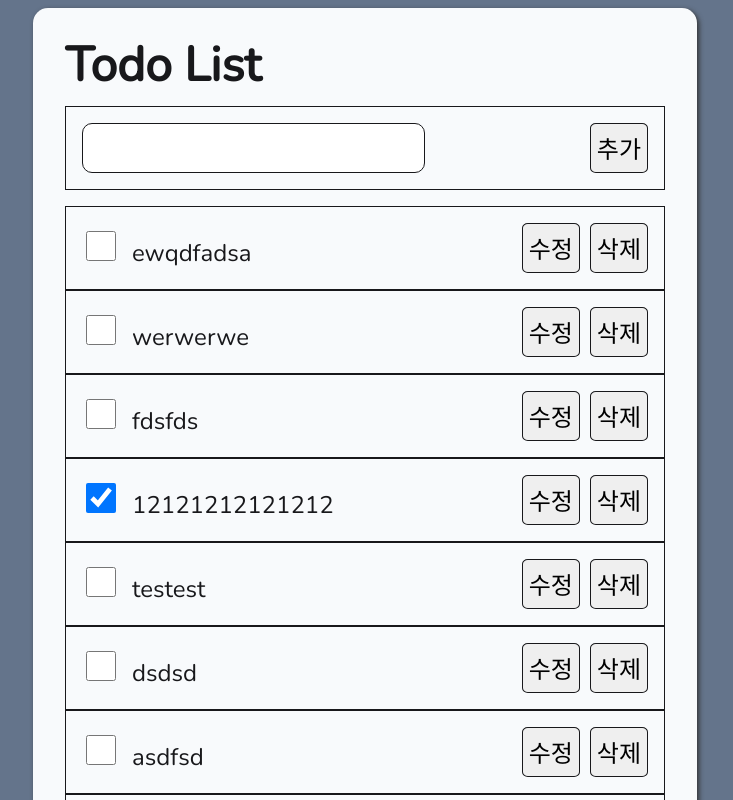
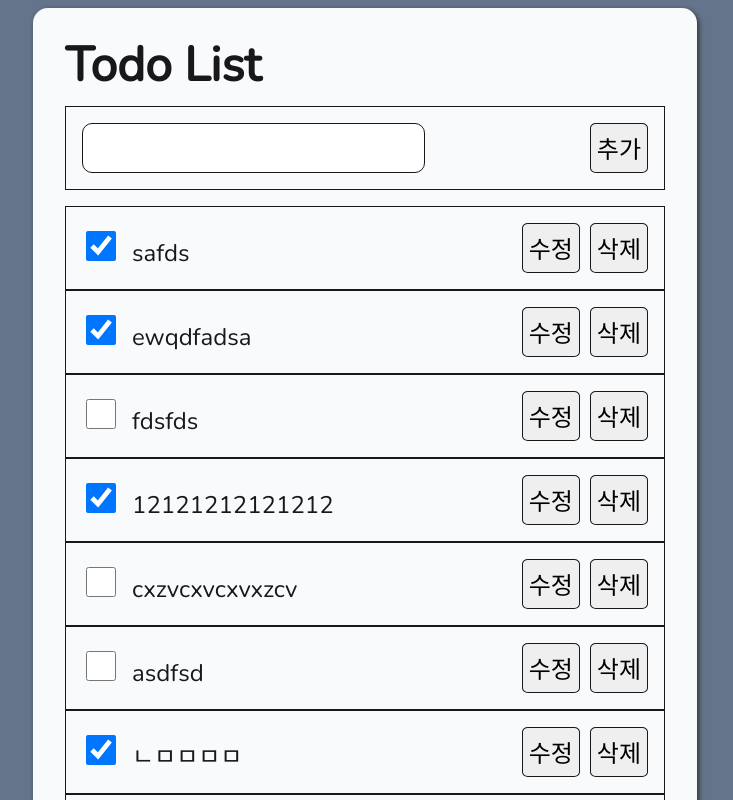
Before and after one commit to soyeon102/react-query-todo, a React (Create React App) app: page / in a window 1280 px wide. Shown: the top 800 px of the page, without its empty margins (275-1008 px from the left). Built offline with nearby package versions, Linux system fonts and the light colour scheme; data requests are answered from the project's data file.

Commit message:
TodoList 정리

```diff
--- a/db.json
+++ b/db.json
@@ -25,15 +25,9 @@
     },
     {
       "userId": "userId",
-      "title": "dsdsd",
+      "title": "cxzvcxvcxvxzcv",
       "completed": false,
       "id": 37
-    },
-    {
-      "userId": "userId",
-      "title": "testest",
-      "completed": false,
-      "id": 38
     },
     {
       "userId": "userId",
@@ -49,15 +43,15 @@
     },
     {
       "userId": "userId",
-      "title": "werwerwe",
-      "completed": false,
-      "id": 42
+      "title": "ewqdfadsa",
+      "completed": true,
+      "id": 43
     },
     {
       "userId": "userId",
-      "title": "ewqdfadsa",
-      "completed": false,
-      "id": 43
+      "title": "safds",
+      "completed": true,
+      "id": 44
     }
   ]
 }
--- a/src/features/todos/Todo.js
+++ b/src/features/todos/Todo.js
@@ -1,5 +1,5 @@
 import React from 'react';
-import { useQuery, useMutation, useQueryClient } from 'react-query';
+import { useMutation, useQueryClient } from 'react-query';
 import { updateTodo, editTodo, deleteTodo } from '../../api/todosApi';
 import { useState } from 'react';
 
@@ -19,7 +19,6 @@
   const editTodoMutation = useMutation(editTodo, {
     onSuccess: (data) => {
       setIsEdit(!isEdit);
-      // console.log('edit data!!!!!', data);
       queryClient.invalidateQueries('todos');
     },
   });
--- a/src/features/todos/TodoList.js
+++ b/src/features/todos/TodoList.js
@@ -2,13 +2,7 @@
 import NewTodo from './NewTodo';
 import Todo from './Todo';
 import { useQuery, useMutation, useQueryClient } from 'react-query';
-import {
-  getTodos,
-  addTodo,
-  deleteTodo,
-  updateTodo,
-  editTodo,
-} from '../../api/todosApi';
+import { getTodos, addTodo } from '../../api/todosApi';
 import { useState } from 'react';
 
 const TodoList = () => {
@@ -24,34 +18,11 @@
   });
 
   const [newTodo, setNewTodo] = useState('');
-  const [isEdit, setIsEdit] = useState(false);
-  const [clickedId, setClickedId] = useState('');
-  const [changeTodo, setChangeTodo] = useState('');
 
   const addTodoMutation = useMutation(addTodo, {
     onSuccess: (data) => {
       queryClient.invalidateQueries('todos');
       setNewTodo('');
-    },
-  });
-
-  const updateTodoMutation = useMutation(updateTodo, {
-    onSuccess: () => {
-      queryClient.invalidateQueries('todos');
-    },
-  });
-
-  const deleteTodoMutation = useMutation(deleteTodo, {
-    onSuccess: () => {
-      queryClient.invalidateQueries('todos');
-    },
-  });
-
-  const editTodoMutation = useMutation(editTodo, {
-    onSuccess: (data) => {
-      setIsEdit(!isEdit);
-      // console.log('edit data!!!!!', data);
-      queryClient.invalidateQueries('todos');
     },
   });
 
@@ -62,20 +33,6 @@
       title: newTodo,
       completed: false,
     });
-  };
-
-  const handleEditTodo = (todo) => {
-    setIsEdit(true);
-    setClickedId(todo.id);
-
-    console.log('edit!!!', { id: clickedId, title: todo.title });
-    editTodoMutation.mutate({ id: clickedId, title: todo.title });
-  };
-
-  const handleEditMode = ({ id, title }) => {
-    setIsEdit(true);
-    setClickedId(id);
-    setChangeTodo(title);
   };
 
   const handleNewTodoChange = (e) => {
```
